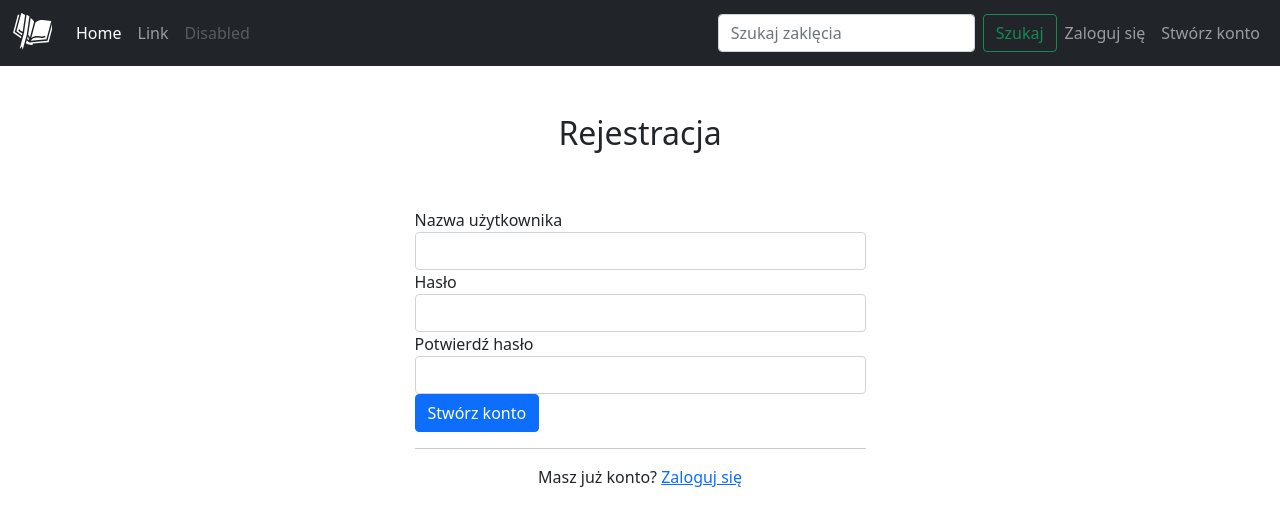
After one commit to Zavanven/grimuar, a Django app: template user/templates/user/signup.html in a window 1280 px wide. The commit adds this page. Shown: the top 526 px of the page. Run offline with Django 3.2, Linux system fonts and the light colour scheme; the template is opened without the code that fills it, so the values that code supplies are empty; some libraries are stand-ins or nearby versions.

Commit message:
Added login, logout, signup templates and views

```diff
--- a/grimuar/urls.py
+++ b/grimuar/urls.py
@@ -21,7 +21,7 @@ from user import views as user_views
 urlpatterns = [
     path('admin/', admin.site.urls),
     path('user/', include('user.urls')),
-    path('', spell_views.show_all_spells, name="show_all_spells"),
+    path('', user_views.home, name="home"),
 
     # Auth
     path('signup/', user_views.signup_user, name="signup_user"),
--- a/static/css/style.css
+++ b/static/css/style.css
@@ -0,0 +1,4 @@
+.navbar-brand img {
+    width: 40px;
+    height: auto;
+}
--- a/templates/base.html
+++ b/templates/base.html
@@ -21,7 +21,7 @@
 
     <nav class="navbar navbar-expand-md navbar-dark bg-dark mb-4">
         <div class="container-fluid">
-            <a class="navbar-brand" href="#">Top navbar</a>
+            <a class="navbar-brand" href="{% url 'home' %}"><img src="{% static 'img/logo.svg' %}" alt="https://game-icons.net/1x1/lorc/bookmarklet.html" srcset=""></a>
             <button class="navbar-toggler" type="button" data-bs-toggle="collapse" data-bs-target="#navbarCollapse"
                 aria-controls="navbarCollapse" aria-expanded="false" aria-label="Toggle navigation">
                 <span class="navbar-toggler-icon"></span>
@@ -39,9 +39,27 @@
                     </li>
                 </ul>
                 <form class="d-flex">
-                    <input class="form-control me-2" type="search" placeholder="Search" aria-label="Search">
-                    <button class="btn btn-outline-success" type="submit">Search</button>
+                    <input class="form-control me-2" type="search" placeholder="Szukaj zaklęcia" aria-label="Search">
+                    <button class="btn btn-outline-success" type="submit">Szukaj</button>
                 </form>
+                <ul class="navbar-nav mb-2 mb-md-0">
+                    {% if user.is_authenticated %}
+                    <li class="nav-item">
+                        <a href="#" onclick="document.getElementById('signOutBtn').click()" class="nav-link">Wyloguj</a>
+                        <form style='display: none;' method="POST" action="{% url 'logout_user' %}">
+                            {% csrf_token %}
+                            <button id="signOutBtn" type="submit">Wyloguj</button>
+                        </form>
+                    </li>
+                    {% else %}
+                    <li class="nav-item">
+                        <a class="nav-link" href="{% url 'login_user' %}">Zaloguj się</a>
+                    </li>
+                    <li class="nav-item">
+                        <a class="nav-link" href="{% url 'signup_user' %}">Stwórz konto</a>
+                    </li>
+                    {% endif %}
+                </ul>
             </div>
         </div>
     </nav>
@@ -57,5 +75,4 @@
 
 
 </body>
-
 </html>
--- /dev/null
+++ b/user/templates/user/home.html
@@ -0,0 +1,5 @@
+{% extends 'base.html' %}
+
+{% block content %}
+<h1>Home</h1>
+{% endblock %}
--- /dev/null
+++ b/user/templates/user/signup.html
@@ -0,0 +1,40 @@
+{% extends 'base.html' %}
+
+{% block content %}
+<div class="row justify-content-center mt-5">
+    <div class="col-md-5 text-center">
+        <h2>Rejestracja</h2>
+    </div>
+</div>
+
+<div class="row justify-content-center mt-5">
+    <div class="col-md-5">
+        {% if error %}
+            <div class="alert alert-danger" role="alert">
+                {{ error }}
+            </div>
+        {% endif %}
+        <form method="POST">
+            {% csrf_token %}
+            <div class="form-group">
+                <label for="username">Nazwa użytkownika</label>
+                <input type="text" name="username" class="form-control" id="username" aria-describedby="usernameHelp">
+            </div>
+            <div class="form-group">
+                <label for="password1">Hasło</label>
+                <input type="password" name="password1" class="form-control" id="password1">
+            </div>
+            <div class="form-group">
+                <label for="password2">Potwierdź hasło</label>
+                <input type="password" name="password2" class="form-control" id="password2">
+            </div>
+            <button type="submit" class="btn btn-primary">Stwórz konto</button>
+        </form>
+        <hr>
+        <div class="text-center">
+            Masz już konto? <a href="{% url 'login_user' %}">Zaloguj się</a>
+        </div>
+    </div>
+</div>
+
+{% endblock %}
```
Also changed, not shown: user/templates/user/login.html (added, +34 -0 lines), user/views.py (+37 -4 lines), static/img/logo.svg (added).
